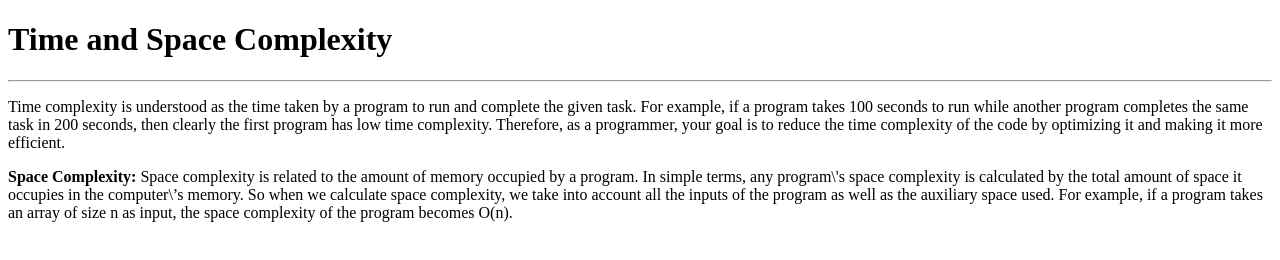
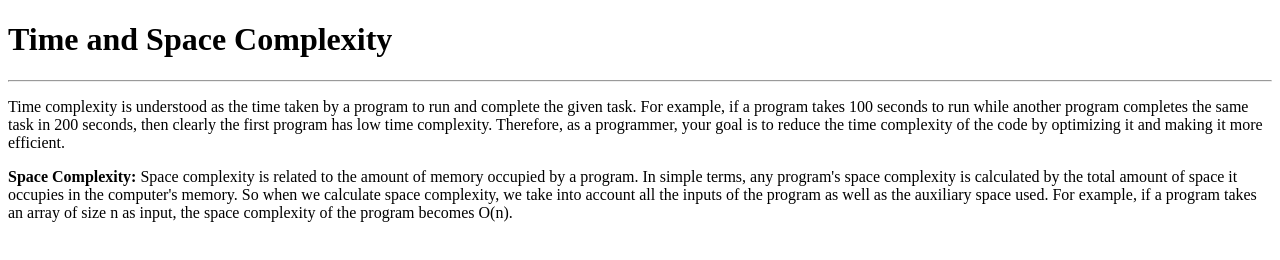
Before and after one commit to acciojob/time-and-space-complexity-sanjeev-bl97, a website: page main.html in a window 1280 px wide. Drawn offline with Linux system fonts and the light colour scheme.

Commit message:
created a submission

```diff
--- a/main.html
+++ b/main.html
@@ -14,7 +14,7 @@
 	<h1>Time and Space Complexity</h1>
 	<hr></hr>
 	<p>Time complexity is understood as the time taken by a program to run and complete the given task. For example, if a program takes 100 seconds to run while another program completes the same task in 200 seconds, then clearly the first program has low time complexity. Therefore, as a programmer, your goal is to reduce the time complexity of the code by optimizing it and making it more efficient.</p>
-	<p><b>Space Complexity:</b> Space complexity is related to the amount of memory occupied by a program. In simple terms, any program\'s space complexity is calculated by the total amount of space it occupies in the computer\’s memory. So when we calculate space complexity, we take into account all the inputs of the program as well as the auxiliary space used. For example, if a program takes an array of size n as input, the space complexity of the program becomes O(n).</p>
+	<p><b>Space Complexity:</b> Space complexity is related to the amount of memory occupied by a program. In simple terms, any program's space complexity is calculated by the total amount of space it occupies in the computer's memory. So when we calculate space complexity, we take into account all the inputs of the program as well as the auxiliary space used. For example, if a program takes an array of size n as input, the space complexity of the program becomes O(n).</p>
 
 </body>
 
```
